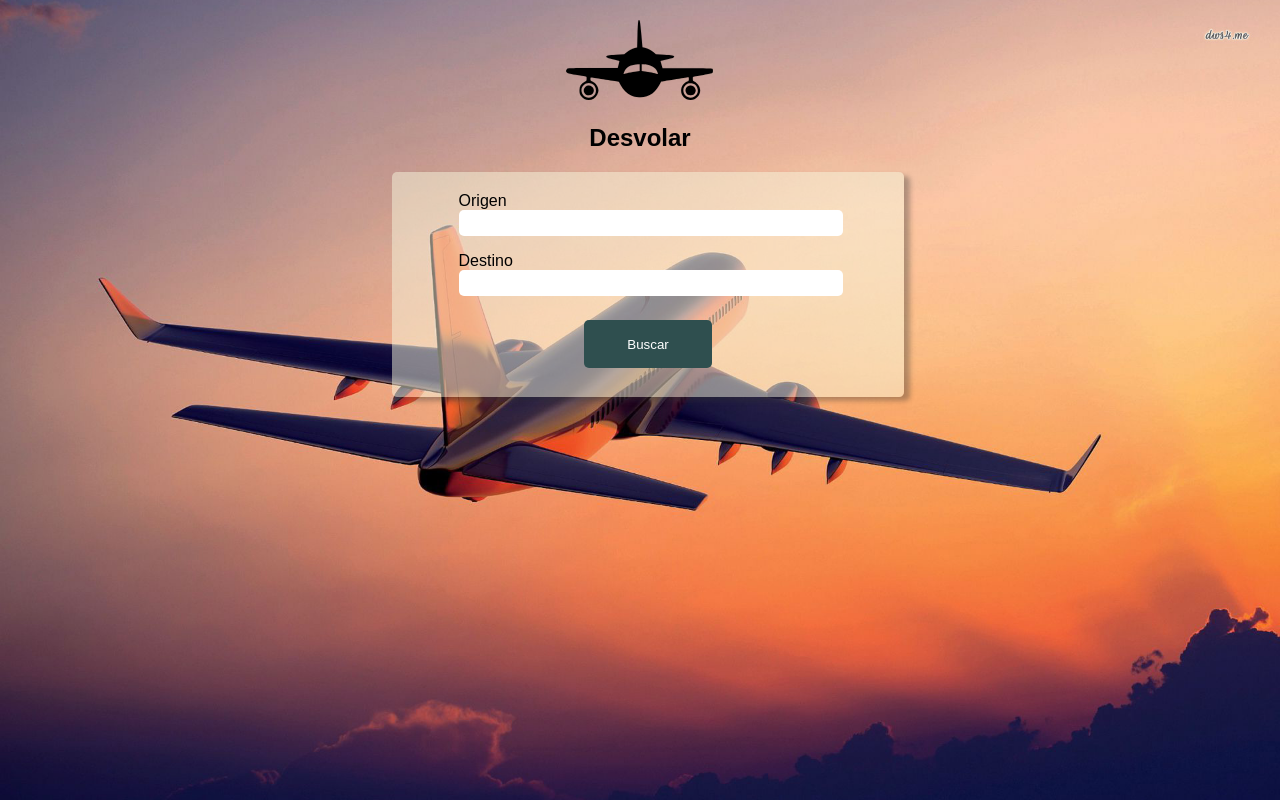
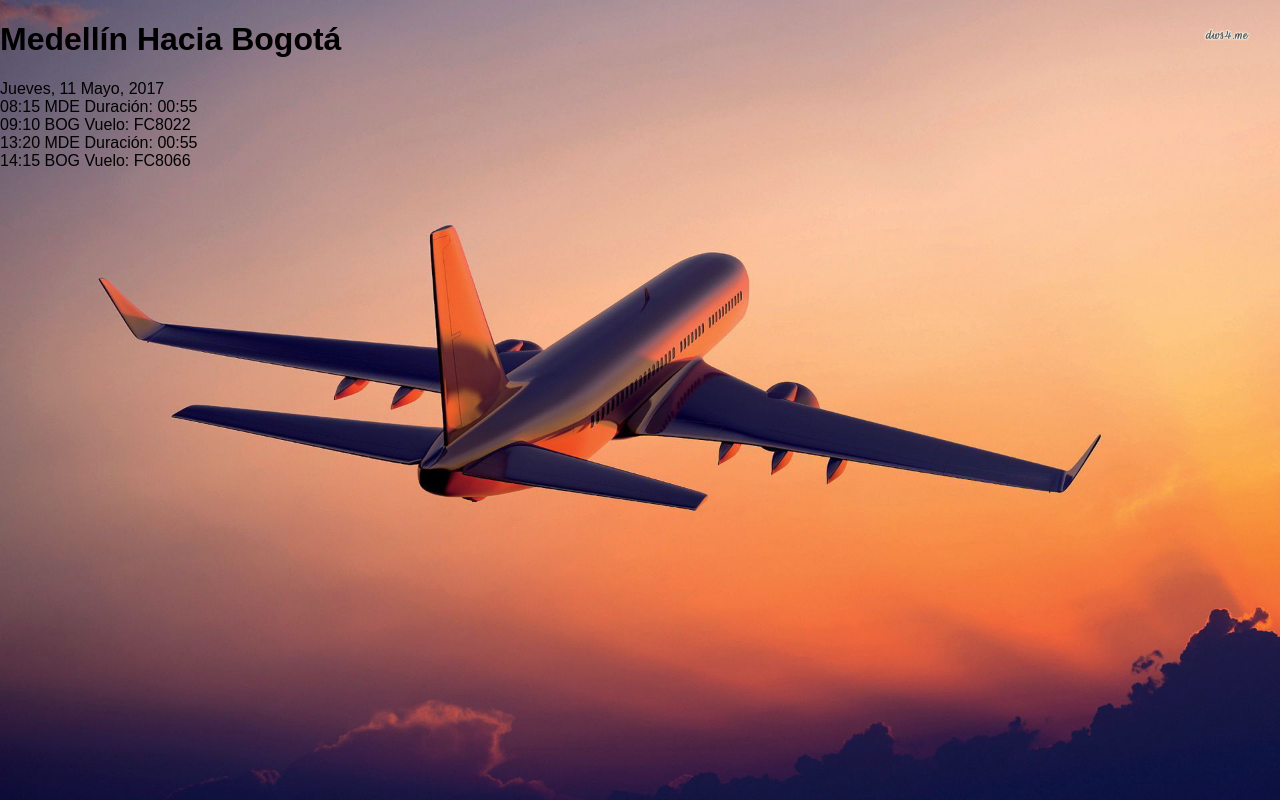
Before and after one commit to camilosampedro/desvolar-web, a React (Create React App) app: page / in a window 1280 px wide. Built offline with nearby package versions, Linux system fonts and the light colour scheme.

Commit message:
Vista Mostrar Vuelos

```diff
--- a/src/App.js
+++ b/src/App.js
@@ -5,21 +5,49 @@ import './App.css';
 class App extends Component {
   render() {
     return (
-      <div className="App">
-        <div className="App-header">
-          <img src={logo} className="App-logo" alt="logo" />
-          <h2>Desvolar</h2>
-          <div className="searchContent">
-            <div className="searchField">
-              <label>Origen</label>
-              <input type="text"></input>
+      // <div className="App">
+      //   <div className="App-header">
+      //     <img src={logo} className="App-logo" alt="logo" />
+      //     <h2>Desvolar</h2>
+      //     <div className="searchContent">
+      //       <div className="searchField">
+      //         <label>Origen</label>
+      //         <input type="text"></input>
+      //       </div>
+      //       <div className="searchField">
+      //         <label>Destino</label>
+      //         <input type="text"></input>
+      //       </div>
+      //       <div className="searchButton">
+      //         <button>Buscar</button>
+      //       </div>
+      //     </div>
+      //   </div>
+      // </div>
+      <div className="Result">
+        <div className="Result-header">
+          <h1>Medellín Hacia Bogotá</h1>
+          <label>Jueves, 11 Mayo, 2017</label>
+        </div>
+        <div className="Content">
+          <div className="infoFligth">
+            <div className="infoFligthOr">
+              <label> 08:15 MDE </label>
+              <label>Duración: 00:55</label>
             </div>
-            <div className="searchField">
-              <label>Destino</label>
-              <input type="text"></input>
+            <div className="infoFligthDt">
+              <label> 09:10 BOG </label>
+              <label>Vuelo: FC8022</label>
             </div>
-            <div className="searchButton">
-              <button>Buscar</button>
+          </div>
+          <div className="infoFligth">
+            <div className="infoFligthOr">
+              <label> 13:20 MDE </label>
+              <label>Duración: 00:55</label>
+            </div>
+            <div className="infoFligthDt">
+              <label> 14:15 BOG </label>
+              <label>Vuelo: FC8066</label>
             </div>
           </div>
         </div>
```
